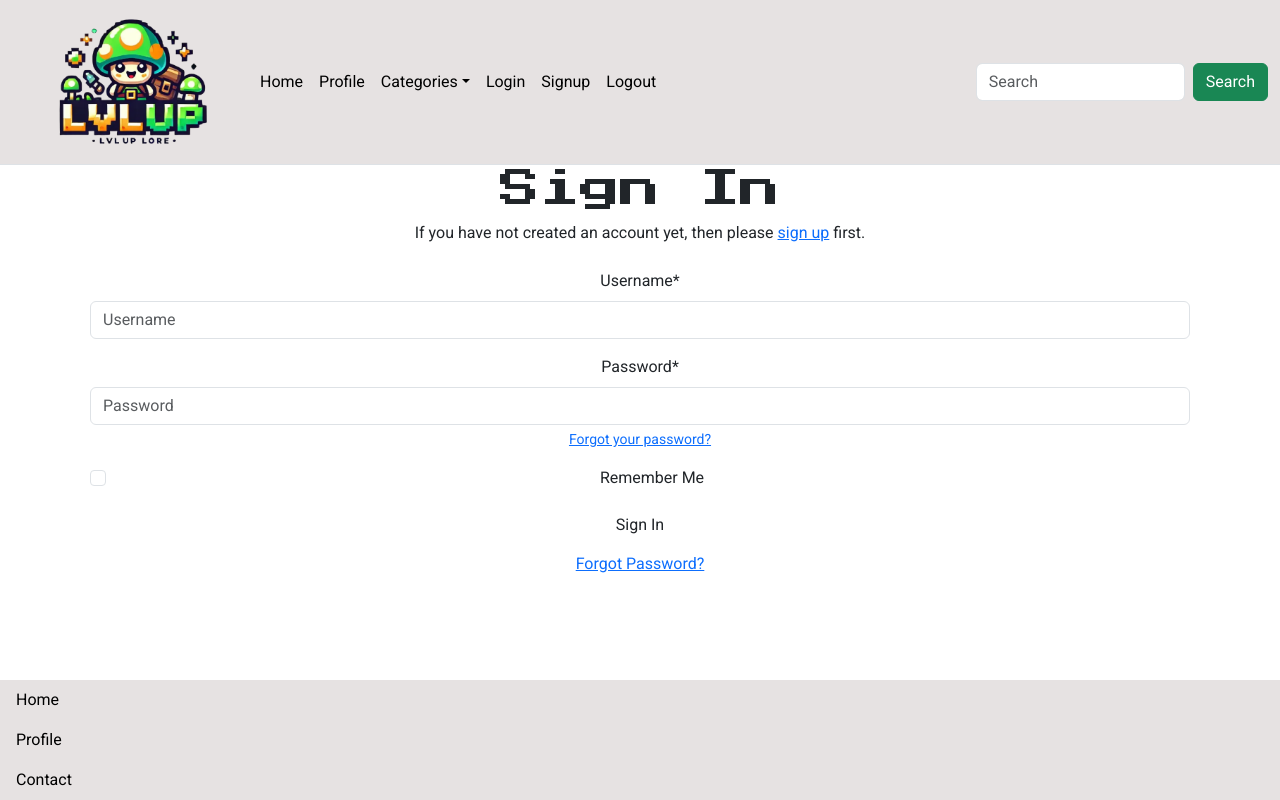
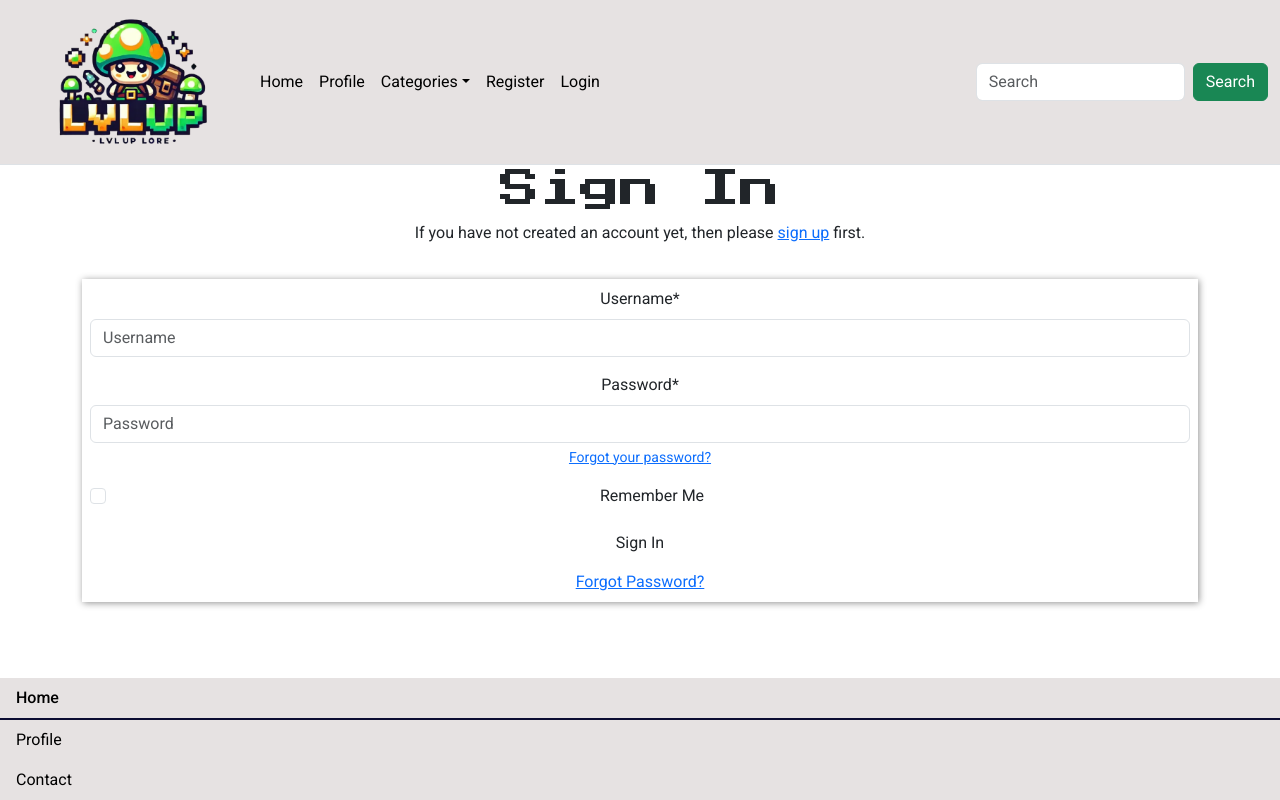
Before and after one commit to andreasawenlof/lvlup-lore-fixed, a Django app: page /accounts/login/ in a window 1280 px wide. Run offline with Django 4.2, Linux system fonts and the light colour scheme.

Commit message:
Add additional styling, links to auth and conditional link showing for logined users

```diff
--- a/static/css/base.css
+++ b/static/css/base.css
@@ -11,6 +11,7 @@
     --black: #000;
     --white: #fff;
     --hover-bright: #7b7979;
+    --blue: #0a0c32;
 
     /* Breakpoints */
     --breakpoint-sm: 600px;
@@ -77,6 +78,19 @@ img.logo {
     width: 14rem;
 }
 
+.active {
+    border-bottom: 2px solid var(--blue);
+    font-weight: 500;
+}
+
+/* Form */
+
+.form {
+    width: 100%;
+    margin: 3% auto;
+    box-shadow: var(--small-box-shadow);
+}
+
 /* Logo */
 /* .navbar-brand {
     width: 10%;
--- a/templates/includes/header.html
+++ b/templates/includes/header.html
@@ -1,5 +1,7 @@
 {% load static %}
+
 <header>
+    {% with url_name=request.resolver_match.url_name %}
         <nav class="navbar navbar-expand-lg border-bottom border-body">
             <div class="container-fluid">
                 <!-- Logo -->
@@ -9,10 +11,10 @@
                 <div class="collapse navbar-collapse" id="navbarSupportedContent">
                     <ul class="navbar-nav me-auto">
                         <li class="nav-item">
-                        <a class="nav-link active" aria-current="page" href="{% url 'home' %}">Home</a>
+                            <a class="nav-link {% if url_name == 'home' %}active{% endif %}" aria-current="page" href="{% url 'home' %}">Home</a>
                         </li>
                         <li class="nav-item">
-                        <a class="nav-link" href="#fisk">Profile</a>
+                            <a class="nav-link {% if url_name == 'profile' %}active{% endif %}" href="#fisk">Profile</a>
                         </li>
                         <li class="nav-item dropdown">
                             <a class="nav-link dropdown-toggle" href="#" role="button" data-bs-toggle="dropdown" aria-expanded="false">Categories</a>
@@ -31,15 +33,18 @@
                                 </li>
                             </ul>
                         </li>
+                        {% if request.user.is_authenticated %}
                             <li class="nav-item">
-                        <a class="nav-link" href="#">Login</a>
+                                <a class="nav-link {% if url_name == 'accounts_logout' %}active{% endif %}" href="/accounts/logout/">Logout</a>
+                            </li>
+                        {% else %}
+                            <li class="nav-item">
+                                <a class="nav-link {% if url_name == 'accounts_signup' %}active{% endif %}" href="/accounts/signup/">Register</a>
                             </li>
                             <li class="nav-item">
-                        <a class="nav-link" href="#">Signup</a>
+                                <a class="nav-link {% if url_name == 'accounts_login' %}active{% endif %}" href="/accounts/login/">Login</a>
                             </li>
-                    <li class="nav-item">
-                        <a class="nav-link" href="#">Logout</a>
-                    </li>
+                        {% endif %}
                     </ul>
                     <!-- Form for searchbar -->
                     <form class="d-flex" role="search">
@@ -49,4 +54,5 @@
                 </div>
             </div>
         </nav>
+    {% endwith %}
 </header>
```
Lines whose indentation alone changed are shown as unchanged.
